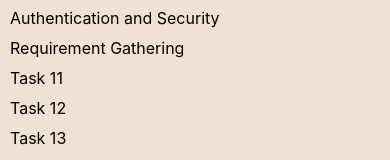
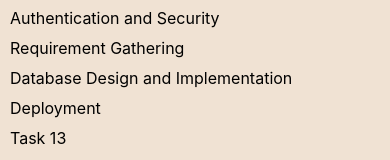
Before and after one commit to Johnson-Junior/rn-assignment3-11205898, a React Native app: screen / in a window 390 px wide. Shown: the part 623-783 px from the top of the page. Built offline with nearby package versions, Linux system fonts and the light colour scheme.

Commit message:
Add files via upload

```diff
--- a/App.js
+++ b/App.js
@@ -20,8 +20,8 @@ export default function App() {
     'Back-end development',
     'Authentication and Security',
     'Requirement Gathering',
-    'Task 11',
-    'Task 12',
+    'Database Design and Implementation',
+    'Deployment',
     'Task 13',
     'Task 14',
     'Task 15',
```
